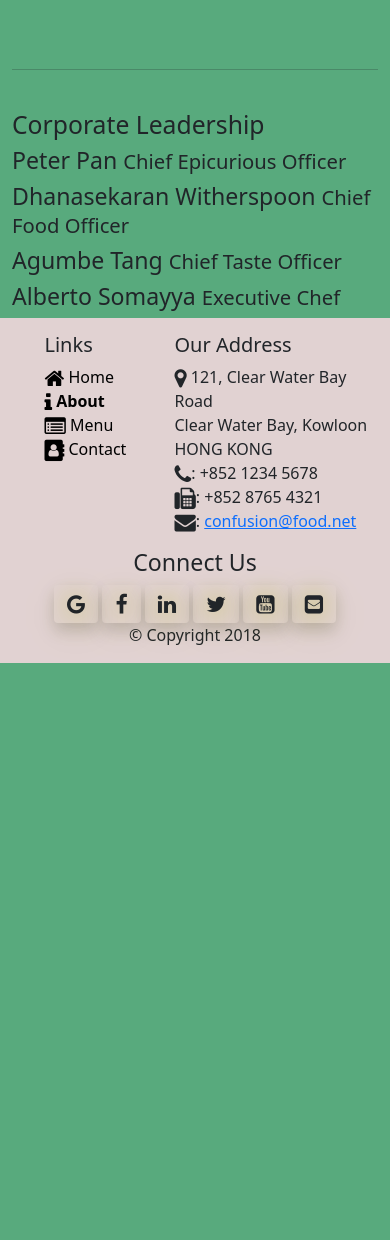
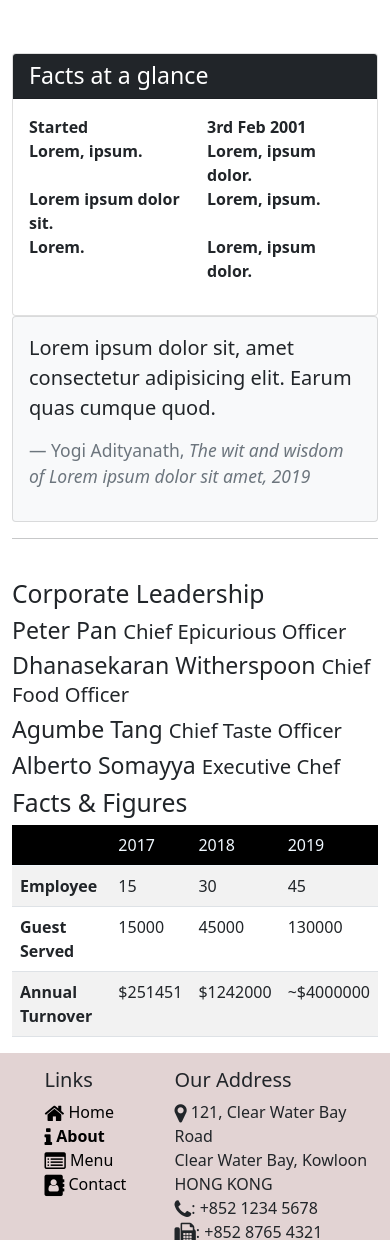
Before and after one commit to pratikbhadane24/Coursera-Web-Dev, a plain HTML site: page aboutus.html in a window 390 px wide. Shown: the part 760-2000 px from the top of the page. Before the commit the page ends 1423 px from the top, so only its background shows below. Drawn offline with nearby package versions, Linux system fonts and the light colour scheme.

Commit message:
added table and cards

```diff
--- a/aboutus.css
+++ b/aboutus.css
@@ -12,9 +12,7 @@
     margin-bottom: 40px;
     /* width: 50%; */
 }
-body{
-    background-color: rgba(70, 161, 111, 0.897);
-}
+
 .foot{
     padding-top: 15px;
     background-color: rgba(226, 211, 211, 0.993);
@@ -32,3 +30,8 @@ nav{
 .shadow{
     filter: drop-shadow(0 0 0.75rem rgb(180, 182, 44));
 }
+
+.thead-dark{
+    background-color: black;
+    color: aliceblue;
+}
--- a/aboutus.html
+++ b/aboutus.html
@@ -71,7 +71,34 @@
         <p>The restaurant traces its humble beginnings to <em>The Frying Pan</em>, a successful chain started by
           our CEO, Mr. Peter Pan, that featured for the first time the world's best cuisines in a pan.</p>
       </div>
-      <div>
+      <div class="col-sm">
+        <div class="card">
+          <h3 class="card-header bg-dark text-white">Facts at a glance</h3>
+          <div class="card-body">
+            <dl class="row">
+              <dt class="col-6">Started</dt>
+              <dt class="col-6">3rd Feb 2001</dt>
+              <dt class="col-6">Lorem, ipsum.</dt>
+              <dt class="col-6">Lorem, ipsum dolor.</dt>
+              <dt class="col-6">Lorem ipsum dolor sit.</dt>
+              <dt class="col-6">Lorem, ipsum.</dt>
+              <dt class="col-6">Lorem.</dt>
+              <dt class="col-6">Lorem, ipsum dolor.</dt>
+            </dl>
+
+          </div>
+        </div>
+      </div>
+      <div class="col-12">
+        <div class="card card-body bg-light">
+          <blockquote class="blockquote">
+            <p class="mb-0">Lorem ipsum dolor sit, amet consectetur adipisicing elit. Earum quas cumque quod.</p>
+            <br>
+            <footer class="blockquote-footer">Yogi Adityanath,
+              <cite title="Source Title">The wit and wisdom of Lorem ipsum dolor sit amet, 2019</cite>
+            </footer>
+          </blockquote>
+        </div>
       </div>
     </div>
     <hr>
@@ -111,10 +138,53 @@
             winning hit! Amma Mia!</em></p>
       </div>
     </div>
-
   </div>
 
-  <footer class="footer foot ">
+  <div class="container">
+    <div class="row row-content">
+      <div class="col-12 col-sm-9">
+        <h2>Facts &amp; Figures</h2>
+        <div class="table-responsive">
+          <table class="table table-striped">
+            <thead class="thead-dark">
+              <tr>
+                <th>&nbsp;</th>
+                <td>2017</td>
+                <td>2018</td>
+                <td>2019</td>
+              </tr>
+            </thead>
+            <tbody>
+              <tr>
+                <th>Employee</th>
+                <td>15</td>
+                <td>30</td>
+                <td>45</td>
+              </tr>
+              <tr>
+                <th>Guest Served</th>
+                <td>15000</td>
+                <td>45000</td>
+                <td>130000</td>
+              </tr>
+              <tr>
+                <th>Annual Turnover</th>
+                <td>$251451</td>
+                <td>$1242000</td>
+                <td>~$4000000</td>
+              </tr>
+            </tbody>
+          </table>
+        </div>
+      </div>
+      <div class="col-12 col-sm-3">
+
+
+      </div>
+    </div>
+  </div>
+
+  <footer class="footer foot">
     <div class="container">
       <div class="row">
         <div class="col-4 offset-1 col-sm-2">
```
